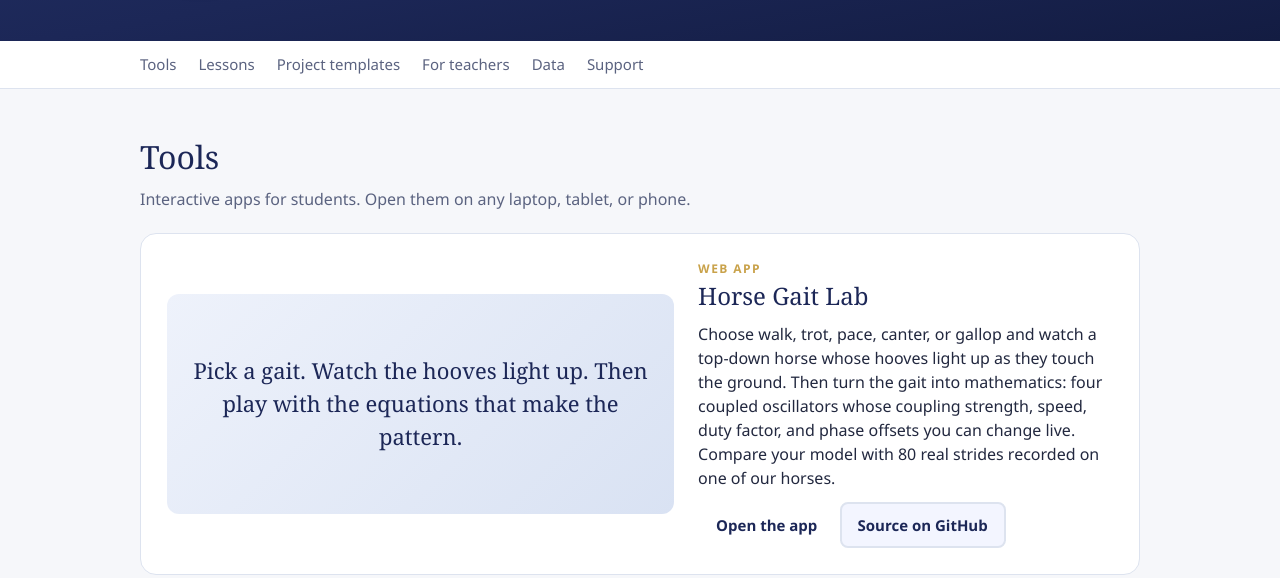
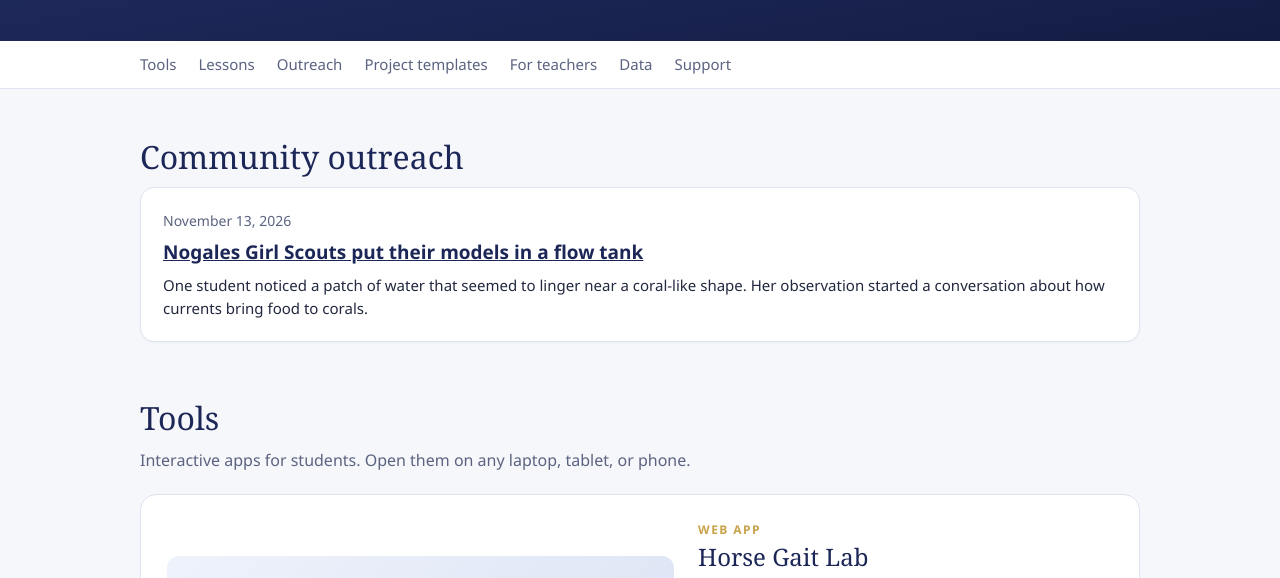
Before and after one commit to equiphysics/equiphysics.github.io, a plain HTML site: page index.html in a window 1280 px wide. Shown: the part 222-800 px from the top of the page. Drawn offline with Linux system fonts and the light colour scheme.

Commit message:
Feature Nogales Girl Scout flow-tank outreach

```diff
--- a/index.html
+++ b/index.html
@@ -54,6 +54,8 @@
   .feature{background:var(--card);border:1px solid var(--line);border-radius:16px;padding:26px;display:grid;grid-template-columns:1.1fr .9fr;gap:24px;align-items:center}
   .feature .shot{border-radius:12px;background:linear-gradient(135deg,#eef2fb,#d9e2f3);min-height:220px;display:flex;align-items:center;justify-content:center;color:var(--ink);font-family:var(--serif);font-size:22px;text-align:center;padding:20px}
   .feature h3{font-size:24px;color:var(--ink);margin-bottom:8px;font-family:var(--serif);font-weight:400}
+  #outreach{scroll-margin-top:40px}
+  #outreach time{font-size:14px;color:var(--muted)}
   .steps{display:grid;grid-template-columns:repeat(auto-fit,minmax(220px,1fr));gap:14px}
   .step{background:var(--card);border:1px solid var(--line);border-radius:12px;padding:18px}
   .step b{display:block;color:var(--ink);margin-bottom:4px}
@@ -83,8 +85,17 @@
 </header>
 
 <nav class="sub"><div class="wrap">
-  <a href="#tools">Tools</a><a href="#lessons">Lessons</a><a href="#templates">Project templates</a><a href="#teachers">For teachers</a><a href="#data">Data</a><a href="#support">Support</a>
+  <a href="#tools">Tools</a><a href="#lessons">Lessons</a><a href="#outreach">Outreach</a><a href="#templates">Project templates</a><a href="#teachers">For teachers</a><a href="#data">Data</a><a href="#support">Support</a>
 </div></nav>
+
+<section id="outreach"><div class="wrap">
+  <h2>Community outreach</h2>
+  <article class="card">
+    <time datetime="2026-11-13">November 13, 2026</time>
+    <h3><a href="https://www.equiphysics.org/nogales-girl-scouts-flow-tank">Nogales Girl Scouts put their models in a flow tank</a></h3>
+    <p>One student noticed a patch of water that seemed to linger near a coral-like shape. Her observation started a conversation about how currents bring food to corals.</p>
+  </article>
+</div></section>
 
 <section id="tools"><div class="wrap">
   <h2>Tools</h2>
```
